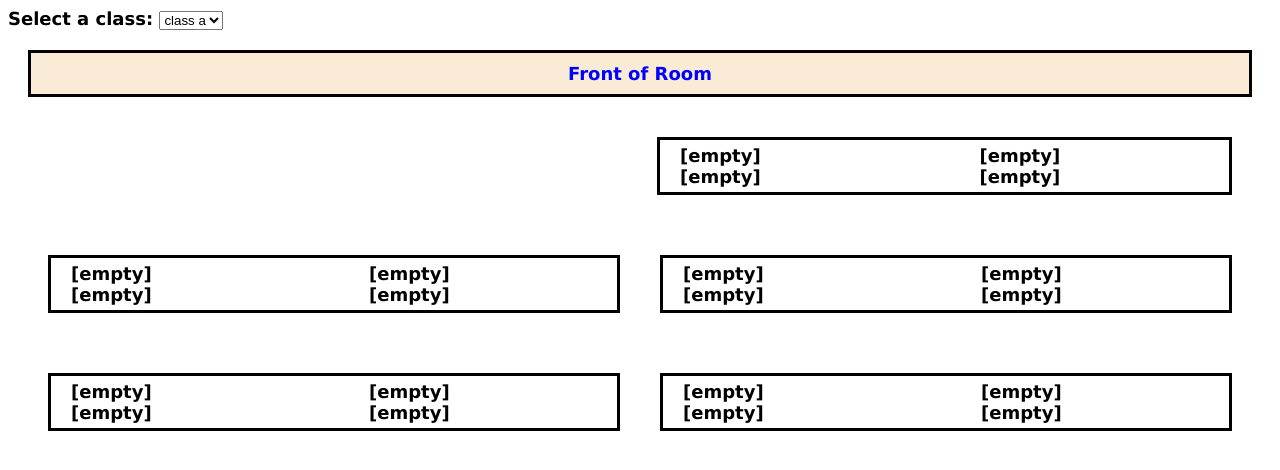
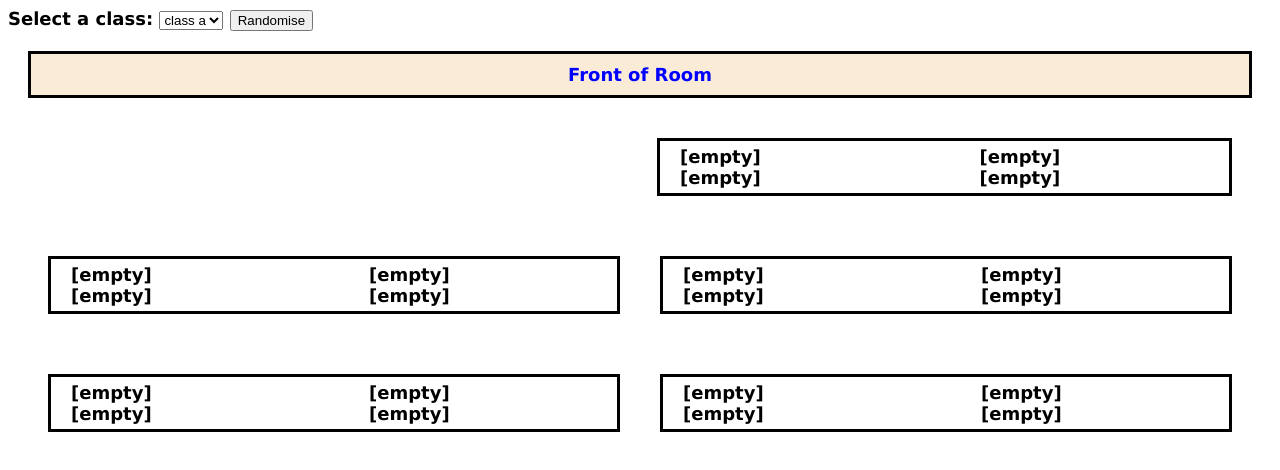
Before and after one commit to RPG-Alex/browser-seating-chart-randomizer, a plain HTML site: page index.html in a window 1280 px wide. Drawn offline with Linux system fonts and the light colour scheme.

Commit message:
added a randomise button
this button will be used to randomised the seating chart

```diff
--- a/index.html
+++ b/index.html
@@ -13,6 +13,7 @@
         <option value="class a">class a</option>
         <option value="class b">class b</option>
     </select>
+    <button id="randomise">Randomise</button>
     <div class="table board">Front of Room</div>
     <div class="row outer">
         <div class="column empty">
```
